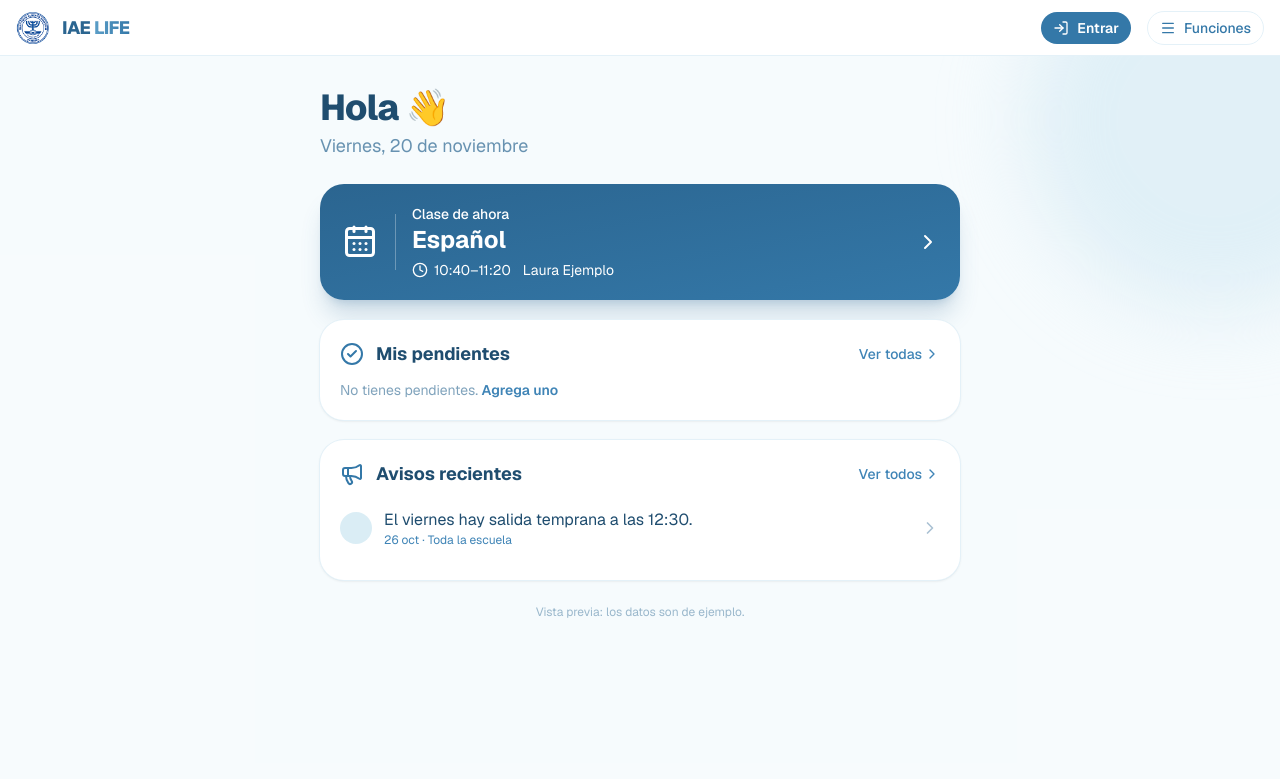
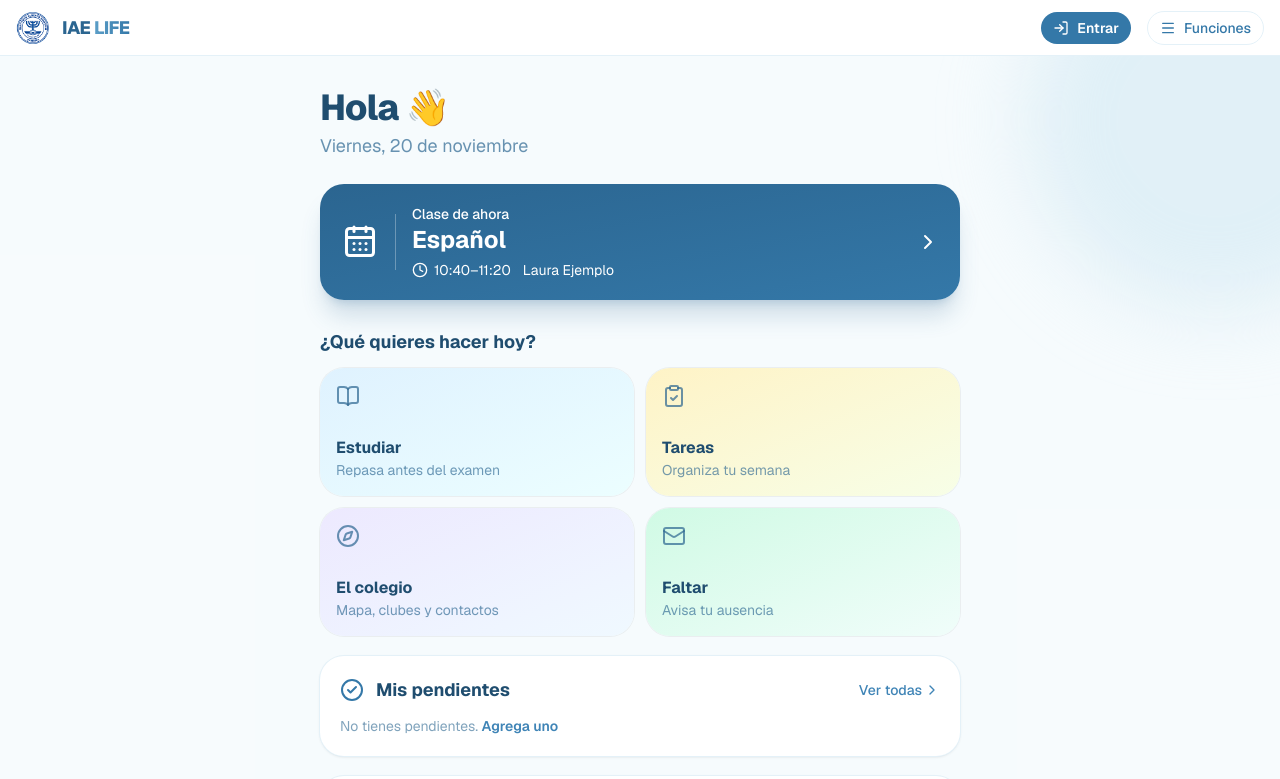
Before and after one commit to AI-Lab-IAE/hub-iae-life, a Next.js app: page /hoy in a window 1280 px wide. Shown: the top 779 px of the page. Built offline with nearby package versions, Linux system fonts and the light colour scheme.

Commit message:
[Claude] Hoy: tarjetas '¿Qué quieres hacer hoy?' (inspiración de Dribbble de Camille)
Co-Authored-By: Claude Opus 5.5 <noreply@anthropic.com>
Claude-Session: https://claude.ai/code/session_01HjM58M7Pqnmr35MKHdNUe1

```diff
--- a/app/hoy/Hoy.tsx
+++ b/app/hoy/Hoy.tsx
@@ -5,11 +5,54 @@
 // y los avisos de AvisoYa. No guarda nada nuevo.
 import Link from "next/link";
 import { useSyncExternalStore } from "react";
-import { CalendarDays, Check, CheckCircle2, ChevronRight, Clock, Megaphone } from "lucide-react";
+import {
+  BookOpen,
+  CalendarDays,
+  Check,
+  CheckCircle2,
+  ChevronRight,
+  ClipboardCheck,
+  Clock,
+  Compass,
+  Mail,
+  Megaphone,
+} from "lucide-react";
 import { useCuenta } from "../_life/cuenta";
 import { BLOQUES, materia, momentoEnPanama, resumenDelDia, useHorario } from "../_life/horario";
 import { cambiarHecho, usePendientes } from "../camille/components/pendientes";
 import { useAvisos } from "../abraham/almacen";
+
+// "¿Qué quieres hacer hoy?": tarjetas suaves de colores (idea de Dribbble que mandó Camille).
+const ATAJOS = [
+  {
+    href: "/marco",
+    titulo: "Estudiar",
+    texto: "Repasa antes del examen",
+    icono: BookOpen,
+    fondo: "from-sky-100 to-cyan-50",
+  },
+  {
+    href: "/daniela",
+    titulo: "Tareas",
+    texto: "Organiza tu semana",
+    icono: ClipboardCheck,
+    fondo: "from-amber-100 to-lime-50",
+  },
+  {
+    href: "/camille",
+    titulo: "El colegio",
+    texto: "Mapa, clubes y contactos",
+    icono: Compass,
+    fondo: "from-violet-100 to-sky-50",
+  },
+  {
+    href: "/jonathan",
+    titulo: "Faltar",
+    texto: "Avisa tu ausencia",
+    icono: Mail,
+    fondo: "from-emerald-100 to-teal-50",
+  },
+];
 
 function suscribirReloj(aviso: () => void) {
   const id = setInterval(aviso, 30_000);
@@ -82,6 +125,24 @@ export default function Hoy() {
           </span>
           <ChevronRight className="size-6 shrink-0" aria-hidden />
         </Link>
+
+        {/* ¿Qué quieres hacer hoy? */}
+        <h2 className="mt-7 text-lg font-bold text-azul-950">¿Qué quieres hacer hoy?</h2>
+        <div className="mt-3 grid grid-cols-2 gap-3">
+          {ATAJOS.map((a) => (
+            <Link
+              key={a.href}
+              href={a.href}
+              className={`flex min-h-32 flex-col justify-between rounded-3xl bg-linear-to-br ${a.fondo} p-4 ring-1 ring-black/5 transition hover:-translate-y-0.5 hover:shadow-lg hover:shadow-azul-900/10`}
+            >
+              <a.icono className="size-6 text-azul-900/70" aria-hidden />
+              <span>
+                <span className="block font-bold text-azul-950">{a.titulo}</span>
+                <span className="block text-sm text-azul-900/65">{a.texto}</span>
+              </span>
+            </Link>
+          ))}
+        </div>
 
         {/* Mis pendientes */}
         <section className="mt-5 rounded-3xl bg-white p-5 shadow-sm ring-1 ring-azul-100">
```
